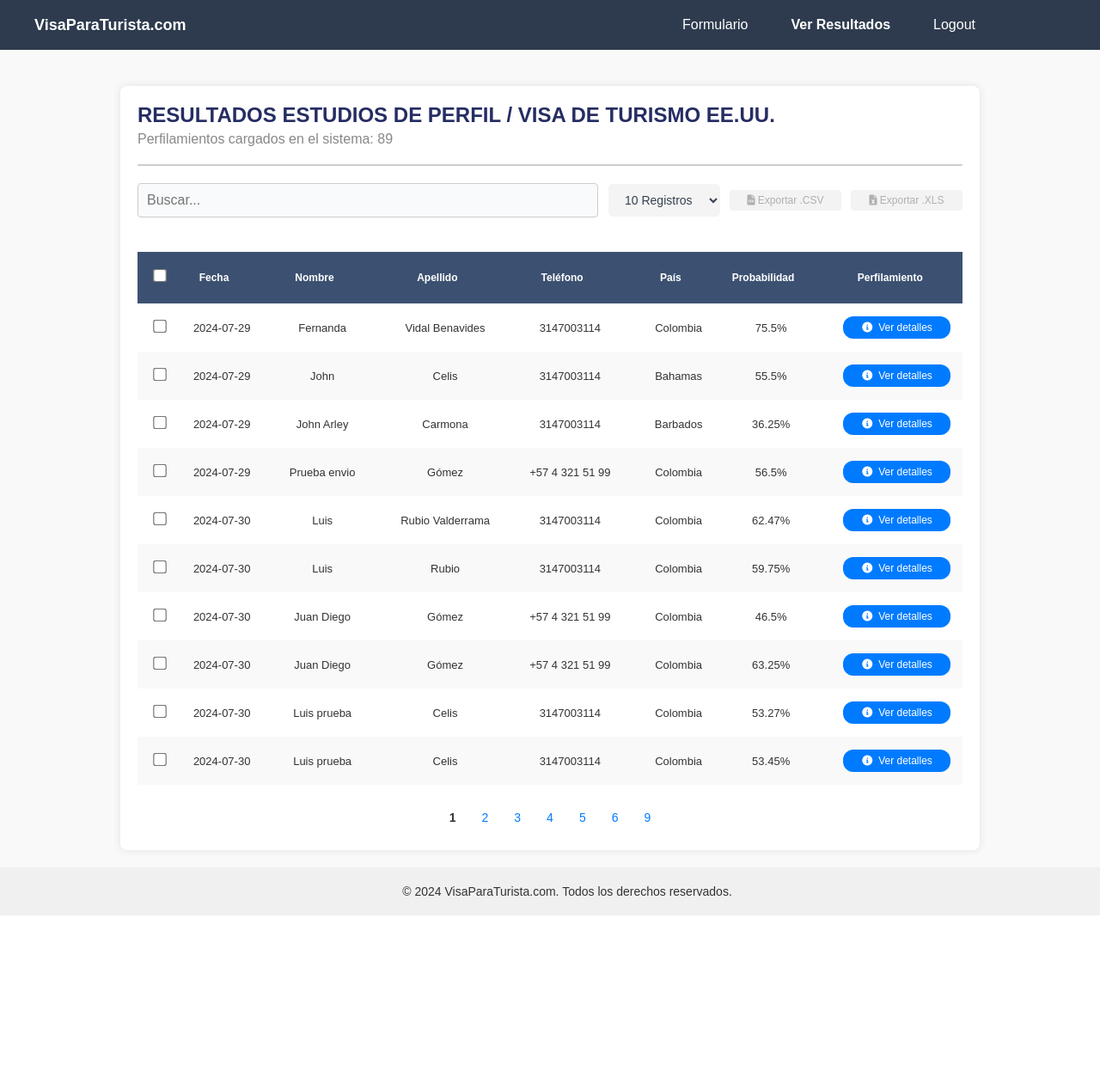
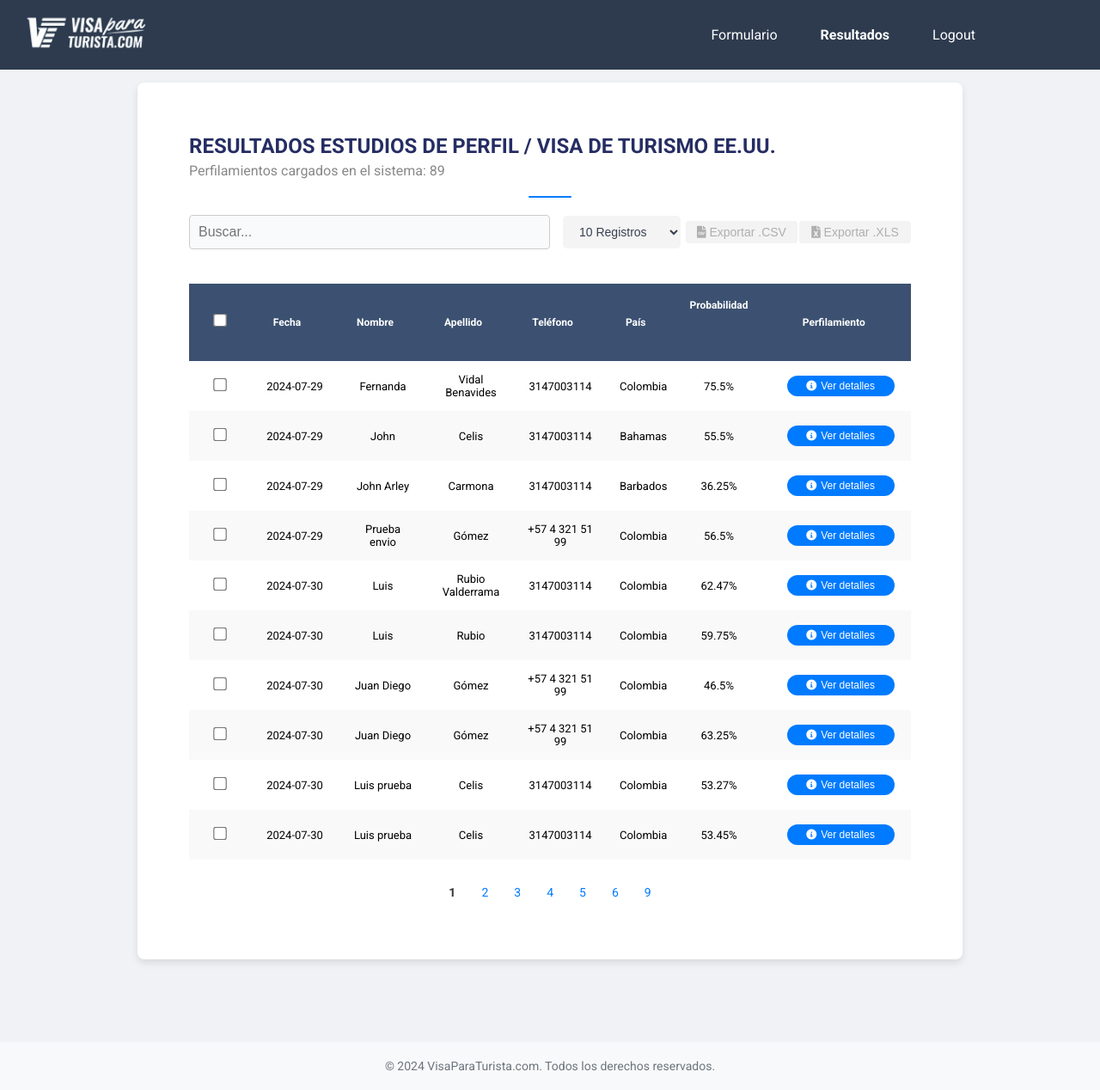
Before and after one commit to LizethVictoria20/visaparaturistas, a Flask app: page /results in a window 1280 px wide. Shown: the whole page at 86% size. Before the commit the page ends 1065 px from the top, so only its background shows below. Run offline with Flask 3, Linux system fonts and the light colour scheme; a user stored in the database is signed in.

Commit message:
Modulando estilos

```diff
--- a/static/estilos.css
+++ b/static/estilos.css
@@ -7,8 +7,28 @@
     padding: 0;
 }
 
+.header {
+  margin-bottom: 20px;
+}
+
+.header h1 {
+  font-size: 24px;
+  margin: 0;
+  text-transform: uppercase;
+  text-align: left;
+}
+
+.header .results-info {
+  font-size: 16px;
+  color: #888;
+  text-align: left;
+  margin-top: 5px;
+}
+
 /* Estilos para la barra superior y el menú */
-.topbar {
+
+  /* Barra superior */
+  .topbar {
     display: flex;
     justify-content: space-between;
     align-items: center;
@@ -21,16 +41,14 @@
     z-index: 1000;
 }
 
-.topbar .logo {
-    font-size: 18px;
-    font-weight: bold;
-    margin-left: 20px;
+.logo-topbar {
+  width: 10rem;
 }
 
 .topbar-menu {
     display: flex;
     align-items: center;
-    margin-right: 140px; /* Ajusta este valor según tus necesidades */
+    margin-right: 140px;
 }
 
 .topbar-menu a {
@@ -52,13 +70,15 @@
 
 /* Contenedor principal para páginas internas */
 .container {
-    max-width: 600px;
-    background: white;
-    border-radius: 8px;
-    box-shadow: 0 4px 8px rgba(0, 0, 0, 0.1);
-    padding: 20px;
-    margin: 100px auto;
-    box-sizing: border-box;
+  max-width: 75%;
+  background: white;
+  border-radius: 8px;
+  box-shadow: 0 4px 8px rgba(0, 0, 0, 0.1);
+  padding: 60px;
+  margin: 6rem auto;;
+  box-sizing: border-box;
+  overflow: hidden;
+  position: relative;
 }
 
 /* Estilos del título y separador */
@@ -606,7 +626,7 @@
     --col-apellido-width: 70px;
     --col-telefono-width: 70px;
     --col-pais-width: 20px;
-    --col-probabilidad-width: 0px;
+    --col-probabilidad-width: 56px;
     --col-reporte-width: 40px;   /* Cambio de 'reporte' a 'perfilamiento' */
 }
 
--- a/templates/base.html
+++ b/templates/base.html
@@ -13,7 +13,7 @@
 
         <a href="/"> <img src="../static/images/navbar.png" alt="Logo visa par turistas" class="logo-topbar"></a>
          <div class="topbar-menu menu-adjustable">
-             <a href="/" class="{% if request.path == '/' %}active{% endif %}">Formulario</a>
+             <a href="/form" class="{% if request.path == '/' %}active{% endif %}">Formulario</a>
              <a href="/results" class="{% if request.path == '/results' %}active{% endif %}">Resultados</a>
              {% if current_user.is_authenticated %}
                  <a href="{{ url_for('logout') }}" class="{% if request.path == url_for('logout') %}active{% endif %}">Logout</a>
@@ -45,6 +45,11 @@
     <footer>
       {% block footer %}
       <!-- Contenido del pie de página -->
+      <footer class="footer-simple">
+        <div class="footer-content">
+            &copy; 2024 VisaParaTurista.com. Todos los derechos reservados.
+        </div>
+    </footer>
       {% endblock %}
     </footer>
     <script src="{{ url_for('static', filename='scripts.js') }}"></script>
--- a/templates/results.html
+++ b/templates/results.html
@@ -7,40 +7,8 @@
     <link rel="stylesheet" href="{{ url_for('static', filename='estilos.css') }}">
     <link rel="stylesheet" href="https://cdnjs.cloudflare.com/ajax/libs/font-awesome/6.0.0-beta3/css/all.min.css">
     <style>
-        body {
-            font-family: Arial, sans-serif;
-            background-color: #f9f9f9;
-            color: #333;
-            margin: 0;
-            padding: 0;
-        }
 
-        .container {
-            max-width: 1000px;
-            margin: 100px auto 20px auto;
-            background-color: #fff;
-            padding: 20px;
-            border-radius: 8px;
-            box-shadow: 0 0 10px rgba(0, 0, 0, 0.1);
-        }
 
-        .header {
-            margin-bottom: 20px;
-        }
-
-        .header h1 {
-            font-size: 24px;
-            margin: 0;
-            text-transform: uppercase;
-            text-align: left;
-        }
-
-        .header .results-info {
-            font-size: 16px;
-            color: #888;
-            text-align: left;
-            margin-top: 5px;
-        }
 
         .separator {
             width: 100%;
@@ -176,7 +144,6 @@
             transform: scale(1.2);
             margin-right: 10px;
         }
-
         :root {
     --button-width: 115px; /* Ancho del botón */
     --button-margin: 5px 0; /* Margen superior e inferior */
@@ -279,20 +246,11 @@
     </style>
 </head>
 <body>
-    <div class="topbar">
-        <div class="logo">VisaParaTurista.com</div>
-        <div class="topbar-menu menu-adjustable">
-            <a href="/" class="{% if request.path == '/' %}active{% endif %}">Formulario</a>
-            <a href="/results" class="{% if request.path == '/results' %}active{% endif %}">Ver Resultados</a>
-            {% if current_user.is_authenticated %}
-                <a href="{{ url_for('logout') }}" class="{% if request.path == url_for('logout') %}active{% endif %}">Logout</a>
-            {% else %}
-                <a href="{{ url_for('login') }}" class="{% if request.path == url_for('login') %}active{% endif %}">Login</a>
-            {% endif %}
-        </div>
-    </div>
+  {% extends "base.html" %}
 
-    <div class="container">
+      {% block content %}
+      <div class="container">
+
         <div class="header">
             <h1>RESULTADOS ESTUDIOS DE PERFIL / VISA DE TURISMO EE.UU.</h1>
             <div class="results-info">Perfilamientos cargados en el sistema: {{ results|length }}</div>
@@ -305,7 +263,7 @@
                 <option value="50">50 Registros</option>
                 <option value="100">100 Registros</option>
             </select>
-            <button class="btn export-button disabled" onclick="exportTableToCSV('results.csv')" disabled><i class="fas fa-file-csv"></i> Exportar .CSV</button>
+            <button class="btn export-button xls disabled" onclick="exportTableToCSV('results.csv')" disabled><i class="fas fa-file-csv"></i> Exportar .CSV</button>
             <button class="btn export-button xls disabled" onclick="exportTableToXLS('results.xls')" disabled><i class="fas fa-file-excel"></i> Exportar .XLS</button>
         </div>
         <div class="table-container">
@@ -342,12 +300,10 @@
         <div class="pagination" id="pagination-container">
             <!-- Números de página se insertarán aquí dinámicamente -->
         </div>
+
     </div>
-    <footer class="footer-simple">
-        <div class="footer-content">
-            &copy; 2024 VisaParaTurista.com. Todos los derechos reservados.
-        </div>
-    </footer>
+    {% endblock %}
+
     <script src="{{ url_for('static', filename='scripts.js') }}">
     </script>
     <script>
```
Also changed, not shown: templates/form.html (+1 -12 lines).
